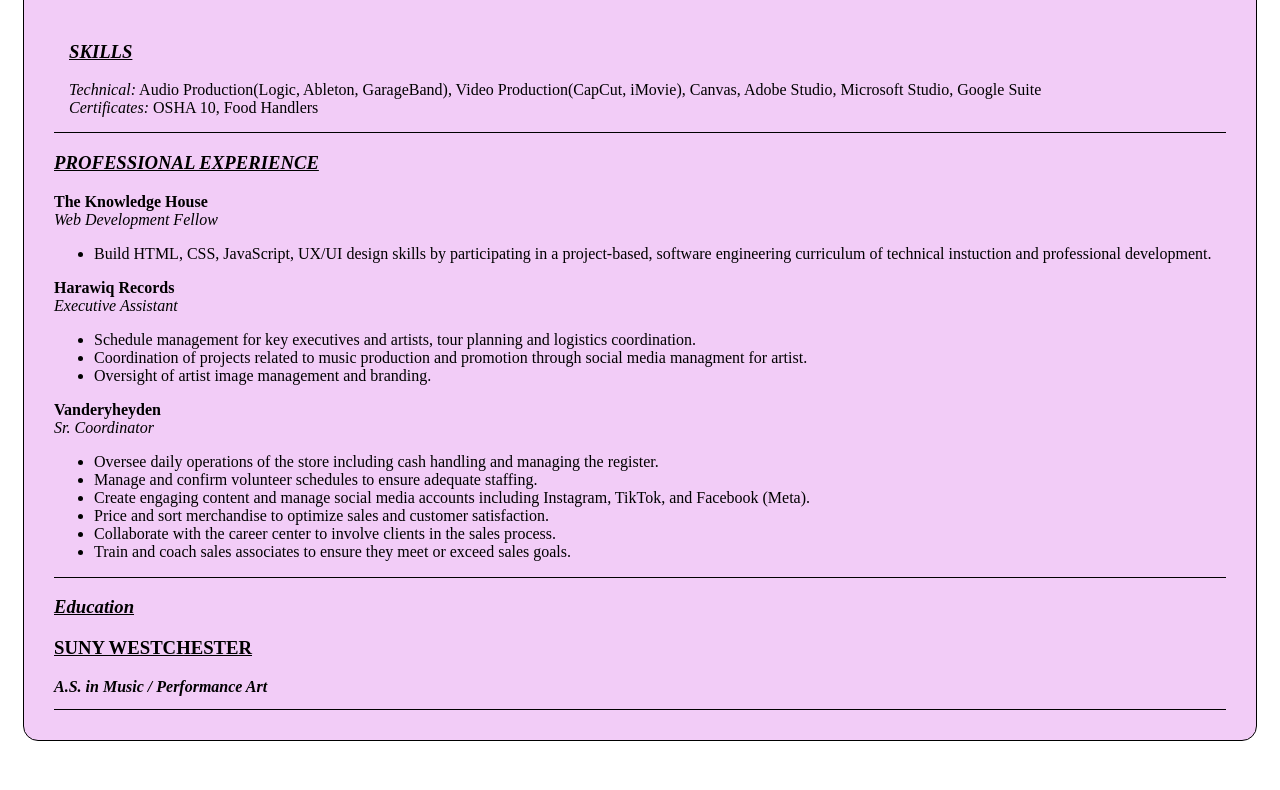
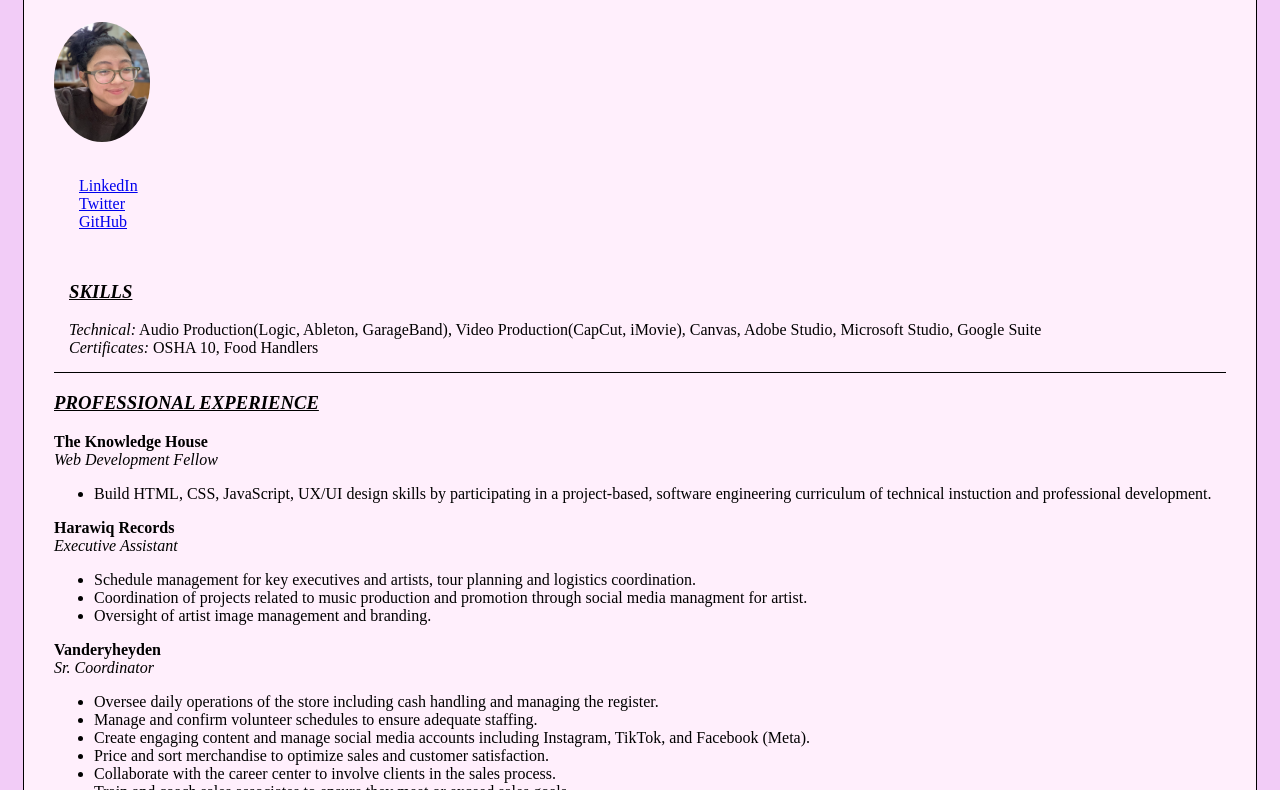
Before and after one commit to marliemarls/resumeHTMLCSS, a plain HTML site: page index.html in a window 1280 px wide. Shown: the part 104-894 px from the top of the page. Before the commit the page ends 860 px from the top, so only its background shows below. Drawn offline with Linux system fonts and the light colour scheme.

Commit message:
added images, worked on css for divs, img, and links

```diff
--- a/index.html
+++ b/index.html
@@ -1,18 +1,30 @@
 <!DOCTYPE html>
 <html lang="en">
+
 <head>
     <meta charset="UTF-8">
     <meta name="viewport" content="width=device-width, initial-scale=1.0">
     <link rel="stylesheet" href="style.css">
     <title>Document</title>
 </head>
+
 <body>
     <div class="resumeDiv">
         <h1>Marlie's Resume</h1>
+
+        <div class="imageDiv">
+            <img src="./img/Image.jpg" alt="picture of Marlie Martinez" />
+            <ol class="links">
+                <li><a href="https://www.linkedin.com/in/marliemart">LinkedIn</a></li>
+                <li><a href="https://twitter.com/t4techmars">Twitter</a></li>
+                <li><a href="https://github.com/marliemarls">GitHub</a></li>
+            </ol>
+        </div>
         <!-- <br> -->
         <div class="skillsDiv">
             <h3><em>SKILLS</em></h3>
-        <em class="subheaders">Technical:</em> Audio Production(Logic, Ableton, GarageBand), Video Production(CapCut, iMovie), Canvas, Adobe Studio, Microsoft Studio, Google Suite
+            <em class="subheaders">Technical:</em> Audio Production(Logic, Ableton, GarageBand), Video
+            Production(CapCut, iMovie), Canvas, Adobe Studio, Microsoft Studio, Google Suite
             <br>
             <em class="subheaders">Certificates:</em> OSHA 10, Food Handlers
         </div>
@@ -25,7 +37,8 @@
             <br>
             <ul>
                 <li>
-                Build HTML, CSS, JavaScript, UX/UI design skills by participating in a project-based, software engineering curriculum of technical instuction and professional development.
+                    Build HTML, CSS, JavaScript, UX/UI design skills by participating in a project-based, software
+                    engineering curriculum of technical instuction and professional development.
                 </li>
             </ul>
             <strong>Harawiq Records</strong>
@@ -37,7 +50,8 @@
                     Schedule management for key executives and artists, tour planning and logistics coordination.
                 </li>
                 <li>
-                Coordination of projects related to music production and promotion through social media managment for artist.
+                    Coordination of projects related to music production and promotion through social media managment
+                    for artist.
                 </li>
                 <li>
                     Oversight of artist image management and branding.
@@ -55,7 +69,8 @@
                     Manage and confirm volunteer schedules to ensure adequate staffing.
                 </li>
                 <li>
-                Create engaging content and manage social media accounts including Instagram, TikTok, and Facebook (Meta).
+                    Create engaging content and manage social media accounts including Instagram, TikTok, and Facebook
+                    (Meta).
                 </li>
                 <li>
                     Price and sort merchandise to optimize sales and customer satisfaction.
@@ -81,4 +96,5 @@
 
     </div>
 </body>
+
 </html>
--- a/style.css
+++ b/style.css
@@ -1,5 +1,18 @@
+body{
+    background-color: rgb(242, 204, 247);
+}
+
+
+div, ol {
+    list-style: none;
+}
+
+a{
+
+}
+
 .resumeDiv{
-    background-color: rgb(242, 204, 247);
+    background-color: rgb(255, 239, 252);
     margin: 15px;
     padding: 15px;
     border-radius: 15px;
@@ -12,11 +25,12 @@ h1{
     justify-content: center;
 }
 
-/* br{
-    border: 2px;
-    border-style: solid;
-    border-color: black;
-} */
+img {
+    width: 12vh;
+    height: 15vh;
+    margin: 15px;
+    border-radius: 50%;
+}
 
 h3{
     text-decoration: underline;
```
Also changed, not shown: img/Image.jpg (added), img/icons8-github-50.png (added), img/icons8-linkedin-50.png (added), img/icons8-resume-50.png (added), img/icons8-x-50.png (added). Lines whose indentation alone changed are shown as unchanged.
